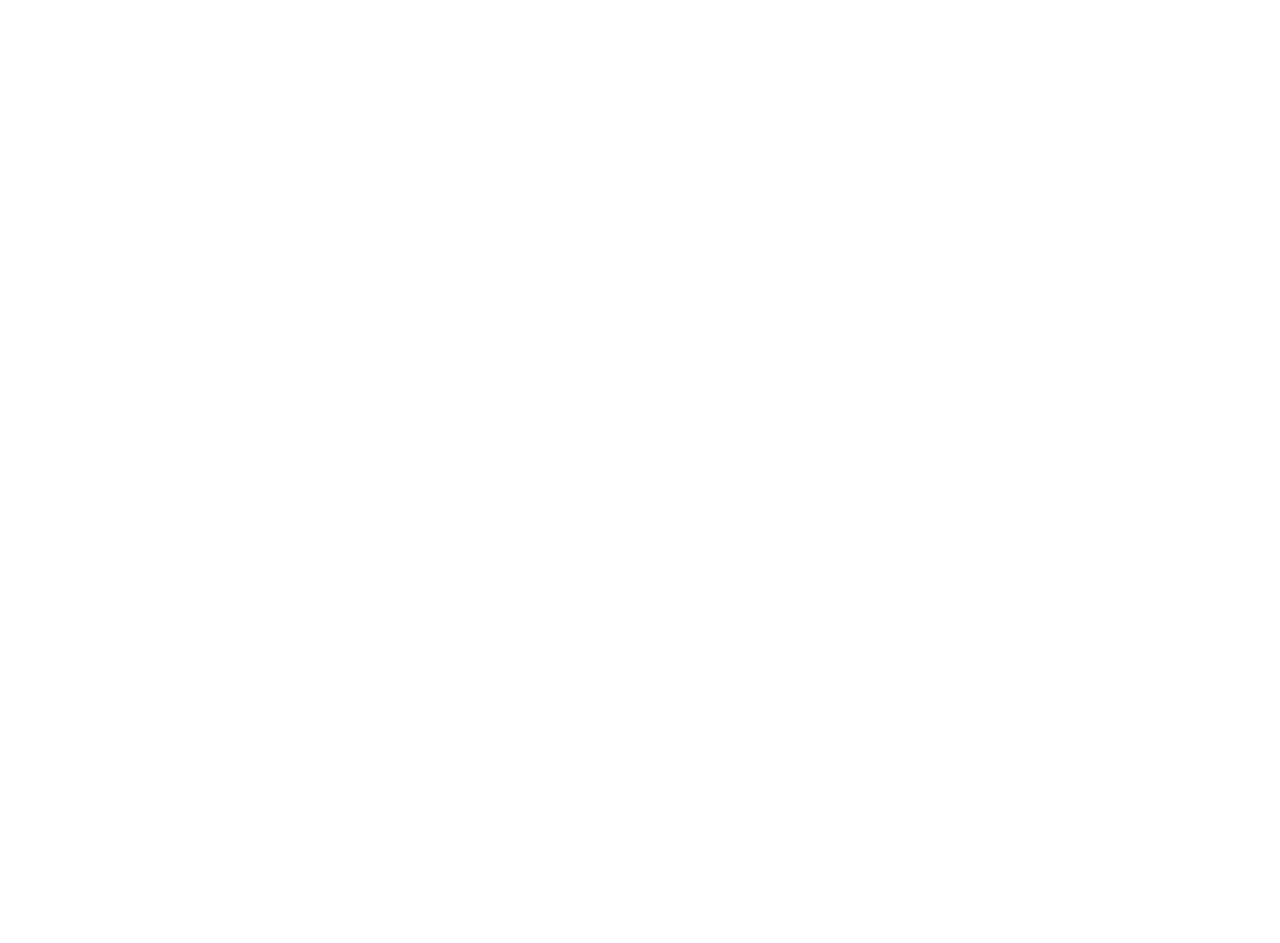
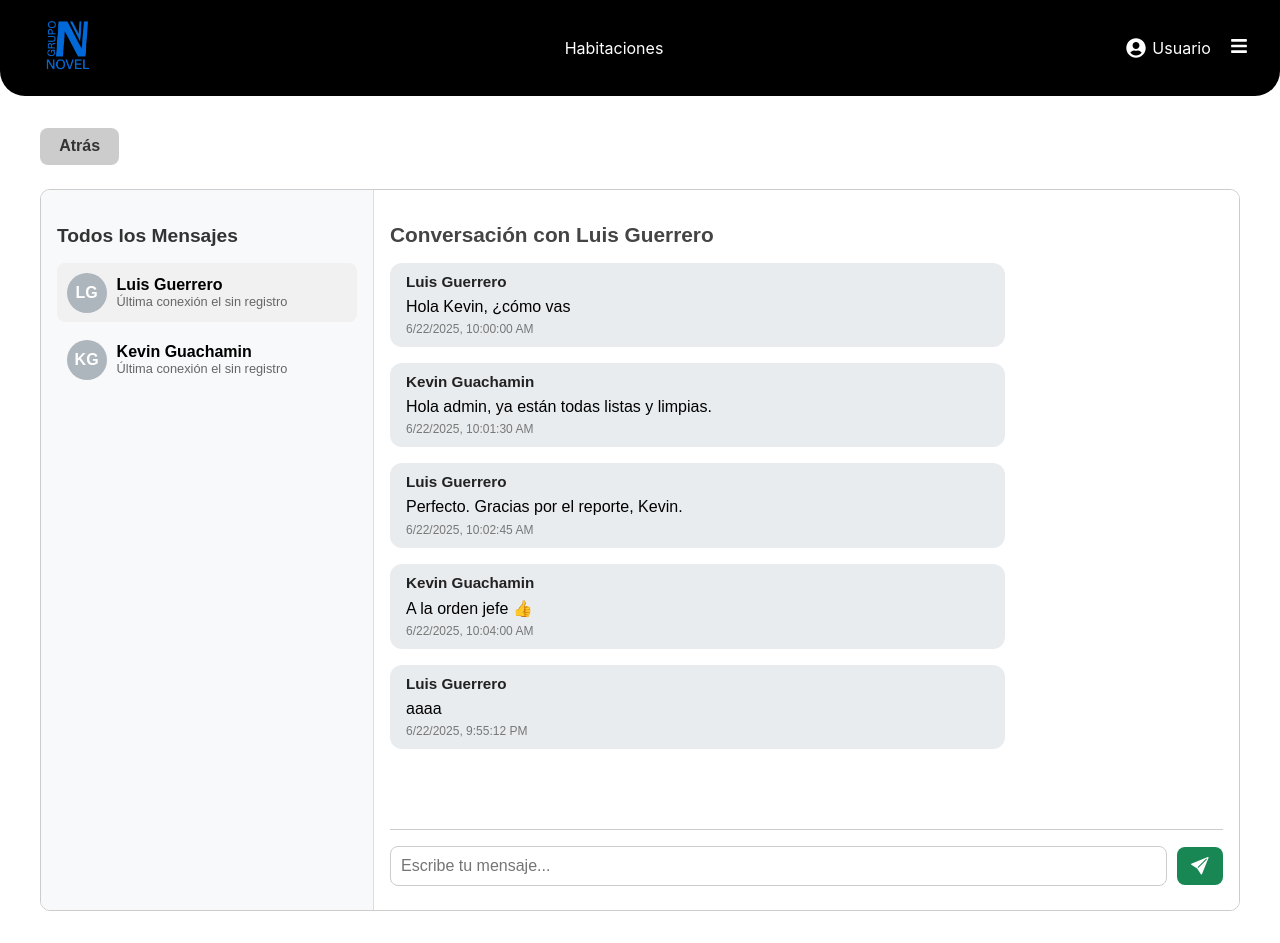
Before and after one commit to OscarSala98/ProyectoAWM, a React (Create React App) app in the folder hostel/: page /chat/1 in a window 1280 px wide. Before the commit this address had no page. Shown: the top 943 px of the page. Before the commit the page ends 800 px from the top, so only its background shows below. Built offline with nearby package versions, Linux system fonts and the light colour scheme; data requests are answered from the project's data file.

Commit message:
Se modificado el componente mensjae para todas  las peticiones HTTP, solo mensjaes no conversciones ademas de modifico el estilo , las rutas y el las opcciones de administrador y usario

```diff
--- a/hostel/src/App.js
+++ b/hostel/src/App.js
@@ -11,12 +11,14 @@
 import MisReservas from './pages/MisReservas';
 import PerfilAdmin from './pages/PerfilAdmin';
 import EditarPerfilAdmin from './pages/EditarPerfilAdmin';
-import ChatAdmin from './pages/ChatAdmin';
 import NotificacionesPageAdmin from './pages/NotificacionesPageAdmin';
 import ReservacionesAdmin from './pages/ReservacionesAdmin';
 import EditarHabitacion from './pages/EditarHabitacion';
+import PerfilOpcionesAdmin from './components/PerfilOpcionesAdmin';
 
 import 'react-datepicker/dist/react-datepicker.css';
+import Mensajes from './components/Mensajes';
+import ChatAdmin from './pages/ChatAdmin';
 
 
 function App() {
@@ -30,12 +32,12 @@
         <Route path="/reservas" element={<Reservas />} />
         <Route path="/perfil" element={<PerfilUsuario/>} />
         <Route path="/editar-perfil" element={<EditarPerfil />} />
-        <Route path="/chat" element={<Chat />} />
+        <Route path="/chat/:id" element={<Chat />} />
         <Route path="/notificaciones" element={<NotificacionesPage />} />
         <Route path="/mis-reservas" element={<MisReservas />} />
         <Route path="/admin/perfil" element={<PerfilAdmin />} />
         <Route path="/admin/editar-perfil" element={<EditarPerfilAdmin />} />
-        <Route path="/admin/chat" element={<ChatAdmin />} />
+        <Route path="/admin/chat/:id" element={<ChatAdmin/>} />
         <Route path="/admin/notificaciones" element={<NotificacionesPageAdmin />} />
         <Route path="/admin/reservaciones" element={<ReservacionesAdmin />} />
         <Route path="/admin/editar-habitacion" element={<EditarHabitacion />} />
--- a/hostel/src/components/Header.jsx
+++ b/hostel/src/components/Header.jsx
@@ -5,7 +5,7 @@
 import logo from '../assets/logo.webp';
 import FormularioLogin from './FormularioLogin';
 import FormularioRegistro from './FormularioRegistro';
-import ModalConfirmacion from './ModalConfirmacion'; // Asegúrate de tener este modal
+import ModalConfirmacion from './ModalConfirmacion';
 
 const Header = () => {
   const navigate = useNavigate();
--- a/hostel/src/components/Mensajes.css
+++ b/hostel/src/components/Mensajes.css
@@ -1,86 +1,217 @@
 .mensajes-container {
   display: flex;
-  height: 80vh;
-  border: 1px solid #eee;
+  height: 90vh;
+  border: 1px solid #ccc;
   border-radius: 10px;
   overflow: hidden;
-  background-color: #fff;
-  margin: 2rem;
+  font-family: Arial, sans-serif;
 }
 
 .mensajes-sidebar {
-  width: 280px;
+  width: 300px;
+  background-color: #f8f9fa;
+  padding: 1rem;
   border-right: 1px solid #ddd;
-  padding: 1rem;
-  background-color: #f9f9f9;
+  overflow-y: auto;
 }
 
 .mensajes-sidebar h3 {
   margin-bottom: 1rem;
+  font-size: 1.2rem;
+  color: #333;
 }
 
 .contacto-activo {
   display: flex;
   align-items: center;
-  background-color: #f5f3d8;
-  padding: 1rem;
-  border-radius: 12px;
-  gap: 1rem;
+  padding: 0.6rem;
+  border-radius: 8px;
+  margin-bottom: 0.5rem;
+  cursor: pointer;
+  transition: background-color 0.2s ease;
+}
+
+.contacto-activo:hover,
+.contacto-activo.activo {
+  background-color: #f1f1f1;
 }
 
 .avatar-placeholder {
-  width: 50px;
-  height: 50px;
-  background-color: #ccc;
+  width: 40px;
+  height: 40px;
   border-radius: 50%;
+  background-color: #adb5bd;
+  display: flex;
+  align-items: center;
+  justify-content: center;
+  color: white;
+  font-weight: bold;
+  margin-right: 10px;
+}
+
+.contacto-info strong {
+  display: block;
+  font-size: 1rem;
+  color: #000;
 }
 
 .contacto-info p {
-  font-size: 0.85rem;
+  margin: 0;
+  font-size: 0.8rem;
   color: #666;
-  margin: 0;
 }
 
+/* Panel de conversación */
 .mensajes-conversacion {
   flex: 1;
-  background-color: #fefce8;
   display: flex;
   flex-direction: column;
-  justify-content: space-between;
+  background-color: #ffffff;
+  padding: 1rem;
+  overflow: hidden;
 }
 
 .mensajes-body {
   flex: 1;
-  padding: 2rem;
-  color: #c0c0c0;
-  font-size: 2rem;
-  text-align: center;
+  overflow-y: auto;
+}
+
+.mensajes-body h2 {
+  font-size: 1.3rem;
+  color: #444;
+  margin-bottom: 1rem;
+}
+
+ul {
+  list-style: none;
+  padding: 0;
+  margin: 0;
+}
+
+.mensaje-item {
+  max-width: 70%;
+  margin-bottom: 16px;
+  padding: 10px 16px;
+  border-radius: 12px;
+  position: relative;
+  background-color: #f0f0f0;
+  color: #333;
+  text-align: left;
+}
+
+.mensaje-emisor {
+  margin-left: auto;
+  background-color: #d1e7dd;
+}
+
+.mensaje-receptor {
+  margin-right: auto;
+  background-color: #e9ecef;
+}
+
+.mensaje-header {
+  display: flex;
+  justify-content: space-between;
+  align-items: center;
+}
+
+.mensaje-header strong {
+  font-size: 0.95rem;
+  color: #222;
+}
+
+.mensaje-item p {
+  margin: 0.5rem 0 0.2rem 0;
+  font-size: 1rem;
+  color: #000;
+}
+
+.mensaje-item small {
+  font-size: 0.75rem;
+  color: #777;
+}
+
+.menu-opciones {
+  position: relative;
+}
+
+.menu-opciones span {
+  cursor: pointer;
+  font-size: 18px;
+  color: #666;
+  margin-left: 8px;
+}
+
+.menu-dropdown {
+  position: absolute;
+  top: 20px;
+  right: 0;
+  background: white;
+  border: 1px solid #ccc;
+  border-radius: 6px;
+  box-shadow: 0 2px 4px rgba(0,0,0,0.1);
+  z-index: 10;
+}
+
+.menu-dropdown button {
+  display: block;
+  background: none;
+  border: none;
+  padding: 6px 12px;
+  width: 100%;
+  text-align: left;
+  font-size: 0.85rem;
+  cursor: pointer;
+}
+
+.edicion-input {
+  display: flex;
+  gap: 6px;
+  margin-top: 6px;
+}
+
+.edicion-input input {
+  flex: 1;
+  padding: 5px;
+  font-size: 0.95rem;
+  border: 1px solid #ccc;
+  border-radius: 5px;
+}
+
+.edicion-input button {
+  padding: 5px 10px;
+  font-size: 0.85rem;
+  background-color: #198754;
+  color: white;
+  border: none;
+  border-radius: 5px;
+  cursor: pointer;
 }
 
 .mensajes-input {
   display: flex;
+  padding: 1rem 0 0.5rem;
+  border-top: 1px solid #ccc;
+  gap: 10px;
   align-items: center;
-  padding: 1rem;
-  background-color: white;
-  border-top: 1px solid #ddd;
 }
 
 .mensajes-input input {
   flex: 1;
-  padding: 0.7rem 1rem;
-  border-radius: 20px;
+  padding: 10px;
+  font-size: 1rem;
+  border-radius: 8px;
   border: 1px solid #ccc;
-  outline: none;
 }
 
 .btn-enviar {
-  margin-left: 0.5rem;
-  background-color: #e76e50;
+  background-color: #198754;
+  border: none;
   color: white;
-  border: none;
-  border-radius: 50%;
-  padding: 0.6rem;
+  padding: 10px 14px;
+  border-radius: 8px;
   cursor: pointer;
+  font-size: 1.1rem;
   display: flex;
   align-items: center;
   justify-content: center;
--- a/hostel/src/components/Mensajes.jsx
+++ b/hostel/src/components/Mensajes.jsx
@@ -1,43 +1,176 @@
-import React, { useState } from 'react';
+import React, { useState, useEffect } from 'react';
+import { useParams } from 'react-router-dom';
+import axios from 'axios';
 import './Mensajes.css';
-import CuadroMensaje from './CuadroMensaje';
 import { BsSendFill } from 'react-icons/bs';
-
-const contactosMock = [
-  { id: 1, nombre: 'Jean Cardoso', ultimaConexion: '12 Marzo 2025' },
-  { id: 2, nombre: 'Sabina Alomoto', ultimaConexion: '25 Junio 2025' },
-  { id: 3, nombre: 'Naif Mckiff', ultimaConexion: '25 Junio 2025' },
-];
+import { FaEllipsisV } from 'react-icons/fa';
 
 const Mensajes = () => {
-  const [contactoActivo, setContactoActivo] = useState(contactosMock[0]);
+  const { id } = useParams();
+  const [usuarios, setUsuarios] = useState([]);
+  const [contactos, setContactos] = useState([]);
+  const [contactoActivo, setContactoActivo] = useState(null);
+  const [conversacion, setConversacion] = useState(null);
+  const [nuevoMensaje, setNuevoMensaje] = useState('');
+  const [menuAbierto, setMenuAbierto] = useState(null);
+  const [mensajeEditando, setMensajeEditando] = useState(null);
+  const [textoEditado, setTextoEditado] = useState('');
+
+  // Obtener datos de usuarios
+  useEffect(() => {
+    axios.get('http://localhost:3002/personas').then(res => {
+      setUsuarios(res.data);
+      const otros = res.data.filter(u => u.id !== id);
+      setContactos(otros);
+      if (otros.length > 0) setContactoActivo(otros[0]);
+    });
+  }, [id]);
+
+  // Cargar conversación
+  useEffect(() => {
+    if (!contactoActivo) return;
+    axios.get('http://localhost:3002/conversaciones').then(res => {
+      const conv = res.data.find(c =>
+        c.participantes.includes(id) && c.participantes.includes(contactoActivo.id)
+      );
+      setConversacion(conv || null);
+    });
+  }, [contactoActivo, id]);
+
+  const obtenerNombreUsuario = (userId) => {
+    const user = usuarios.find(u => u.id === userId);
+    return user ? `${user.primerNombre} ${user.primerApellido}` : 'Usuario';
+  };
+
+  const handleEnviarMensaje = async () => {
+    if (!nuevoMensaje.trim()) return;
+
+    const nuevo = {
+      id: Date.now(),
+      emisor: id,
+      fecha: new Date().toISOString(),
+      texto: nuevoMensaje
+    };
+
+    if (conversacion) {
+      const actualizada = {
+        ...conversacion,
+        mensajes: [...conversacion.mensajes, nuevo]
+      };
+      await axios.put(`http://localhost:3002/conversaciones/${conversacion.id}`, actualizada);
+      setConversacion(actualizada);
+    } else {
+      const nueva = {
+        id: `conv-${Date.now()}`,
+        participantes: [id, contactoActivo.id],
+        mensajes: [nuevo]
+      };
+      await axios.post('http://localhost:3002/conversaciones', nueva);
+      setConversacion(nueva);
+    }
+
+    setNuevoMensaje('');
+  };
+
+  const handleEliminarMensaje = async (idMensaje) => {
+    const mensajesFiltrados = conversacion.mensajes.filter(m => m.id !== idMensaje);
+    const actualizada = { ...conversacion, mensajes: mensajesFiltrados };
+    await axios.put(`http://localhost:3002/conversaciones/${conversacion.id}`, actualizada);
+    setConversacion(actualizada);
+  };
+
+  const handleEditarMensaje = async (idMensaje) => {
+    const mensajesActualizados = conversacion.mensajes.map(m =>
+      m.id === idMensaje ? { ...m, texto: textoEditado } : m
+    );
+    const actualizada = { ...conversacion, mensajes: mensajesActualizados };
+    await axios.put(`http://localhost:3002/conversaciones/${conversacion.id}`, actualizada);
+    setConversacion(actualizada);
+    setMensajeEditando(null);
+    setTextoEditado('');
+  };
 
   return (
     <div className="mensajes-container">
-      {/* Panel Izquierdo */}
+      {/* Izquierda: Lista de contactos */}
       <div className="mensajes-sidebar">
-        <h3>Todos los Mensaje</h3>
-        {contactosMock.map((contacto) => (
-          <CuadroMensaje
+        <h3>Todos los Mensajes</h3>
+        {contactos.map(contacto => (
+          <div
             key={contacto.id}
-            contacto={contacto}
-            activo={contactoActivo.id === contacto.id}
+            className={`contacto-activo ${contactoActivo?.id === contacto.id ? 'activo' : ''}`}
             onClick={() => setContactoActivo(contacto)}
-          />
+          >
+            <div className="avatar-placeholder">
+              {contacto.primerNombre[0]}{contacto.primerApellido[0]}
+            </div>
+            <div className="contacto-info">
+              <strong>{contacto.primerNombre} {contacto.primerApellido}</strong>
+              <p>Última conexión el sin registro</p>
+            </div>
+          </div>
         ))}
       </div>
 
-      {/* Panel Derecho */}
+      {/* Derecha: Conversación */}
       <div className="mensajes-conversacion">
         <div className="mensajes-body">
-          <h2>Conversación con {contactoActivo.nombre}</h2>
-          <p style={{ color: '#ccc' }}>Aquí van los mensajes...</p>
+          <h2>Conversación con {obtenerNombreUsuario(contactoActivo?.id)}</h2>
+          <ul>
+            {conversacion?.mensajes.map((msg) => {
+              const esPropio = msg.emisor === id;
+              return (
+                <li key={msg.id} className={`mensaje-item ${esPropio ? 'mensaje-emisor' : 'mensaje-receptor'}`}>
+                  <div className="mensaje-header">
+                    <strong>{obtenerNombreUsuario(msg.emisor)}</strong>
+                    {esPropio && (
+                      <div className="menu-opciones">
+                        <span onClick={() => setMenuAbierto(menuAbierto === msg.id ? null : msg.id)}>
+                          <FaEllipsisV />
+                        </span>
+                        {menuAbierto === msg.id && (
+                          <div className="menu-dropdown">
+                            <button onClick={() => {
+                              setMensajeEditando(msg.id);
+                              setTextoEditado(msg.texto);
+                              setMenuAbierto(null);
+                            }}>Editar</button>
+                            <button onClick={() => handleEliminarMensaje(msg.id)}>Eliminar</button>
+                          </div>
+                        )}
+                      </div>
+                    )}
+                  </div>
+                  {mensajeEditando === msg.id ? (
+                    <div className="edicion-input">
+                      <input
+                        type="text"
+                        value={textoEditado}
+                        onChange={(e) => setTextoEditado(e.target.value)}
+                      />
+                      <button onClick={() => handleEditarMensaje(msg.id)}>Guardar</button>
+                    </div>
+                  ) : (
+                    <>
+                      <p>{msg.texto}</p>
+                      <small>{new Date(msg.fecha).toLocaleString()}</small>
+                    </>
+                  )}
+                </li>
+              );
+            })}
+          </ul>
         </div>
 
         <div className="mensajes-input">
-          <input type="text" placeholder="Type your message..." />
-          <button className="btn-enviar">
-            <BsSendFill size={18} />
+          <input
+            type="text"
+            value={nuevoMensaje}
+            onChange={(e) => setNuevoMensaje(e.target.value)}
+            placeholder="Escribe tu mensaje..."
+          />
+          <button className="btn-enviar" onClick={handleEnviarMensaje}>
+            <BsSendFill />
           </button>
         </div>
       </div>
--- a/hostel/src/components/PerfilOpciones.jsx
+++ b/hostel/src/components/PerfilOpciones.jsx
@@ -7,6 +7,8 @@
   const navigate = useNavigate();
   const [mostrarModal, setMostrarModal] = useState(false);
 
+  const usuario = JSON.parse(localStorage.getItem('usuario'));
+
   const confirmarCerrarSesion = () => {
     localStorage.removeItem('usuario');
     navigate('/');
@@ -15,7 +17,7 @@
   return (
     <div className="perfil-opciones">
       <ul>
-        <li onClick={() => navigate('/chat')}><strong>Mensajes</strong></li>
+        <li onClick={() => navigate(`/chat/${usuario.id}`)}><strong>Mensajes</strong></li>
         <li onClick={() => navigate('/notificaciones')}><strong>Notificaciones</strong></li>
         <li onClick={() => navigate('/mis-reservas')}><strong>Reservaciones</strong></li>
       </ul>
--- a/hostel/src/components/PerfilOpcionesAdmin.jsx
+++ b/hostel/src/components/PerfilOpcionesAdmin.jsx
@@ -6,6 +6,8 @@
 const PerfilOpcionesAdmin = () => {
   const [mostrarModal, setMostrarModal] = useState(false);
   const navigate = useNavigate();
+
+  const usuario = JSON.parse(localStorage.getItem('usuario')); // <- obtenemos el admin logueado
 
   const confirmarCerrarSesion = () => {
     localStorage.removeItem('usuario');
@@ -16,7 +18,7 @@
     <>
       <div className="perfil-opciones">
         <ul>
-          <li onClick={() => navigate('/admin/chat')}><strong>Mensajes</strong></li>
+          <li onClick={() => navigate(`/admin/chat/${usuario.id}`)}><strong>Mensajes</strong></li>
           <li onClick={() => navigate('/admin/notificaciones')}><strong>Notificaciones</strong></li>
           <li onClick={() => navigate('/admin/reservaciones')}><strong>Reservaciones</strong></li>
         </ul>
--- a/hostel/src/data/db.json
+++ b/hostel/src/data/db.json
@@ -110,5 +110,79 @@
       ],
       "portada": "/Habitaciones/HD303/HD303.webp"
     }
+  ],
+  "conversaciones": [
+    {
+      "id": "conv1",
+      "participantes": [
+        "d505",
+        "e68b"
+      ],
+      "mensajes": [
+        {
+          "id": 1,
+          "emisor": "d505",
+          "fecha": "2025-06-22T15:00:00",
+          "texto": "Hola Luis, ¿cómo estás?"
+        },
+        {
+          "id": 2,
+          "emisor": "e68b",
+          "fecha": "2025-06-22T15:01:00",
+          "texto": "Hola Kevin, todo bien. ¿Y tú?"
+        },
+        {
+          "id": 1750629361622,
+          "emisor": "e68b",
+          "fecha": "2025-06-22T21:56:01.622Z",
+          "texto": "aaaaa"
+        },
+        {
+          "id": 1750629375034,
+          "emisor": "e68b",
+          "fecha": "2025-06-22T21:56:15.034Z",
+          "texto": "hola"
+        }
+      ]
+    },
+    {
+      "id": "conv-admin-d505",
+      "participantes": [
+        "e68b",
+        "1"
+      ],
+      "mensajes": [
+        {
+          "id": 1,
+          "emisor": "e68b",
+          "fecha": "2025-06-22T10:00:00",
+          "texto": "Hola Kevin, ¿cómo  vas"
+        },
+        {
+          "id": 2,
+          "emisor": "d505",
+          "fecha": "2025-06-22T10:01:30",
+          "texto": "Hola admin, ya están todas listas y limpias."
+        },
+        {
+          "id": 3,
+          "emisor": "e68b",
+          "fecha": "2025-06-22T10:02:45",
+          "texto": "Perfecto. Gracias por el reporte, Kevin."
+        },
+        {
+          "id": 4,
+          "emisor": "d505",
+          "fecha": "2025-06-22T10:04:00",
+          "texto": "A la orden jefe 👍"
+        },
+        {
+          "id": 1750629312472,
+          "emisor": "e68b",
+          "fecha": "2025-06-22T21:55:12.472Z",
+          "texto": "aaaa"
+        }
+      ]
+    }
   ]
 }
```
Also changed, not shown: hostel/src/components/CuadroMensaje.jsx (+18 -3 lines), 1 other file (tests, documents, lock files or other folders).
